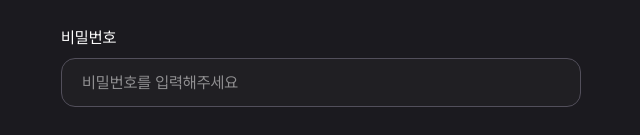
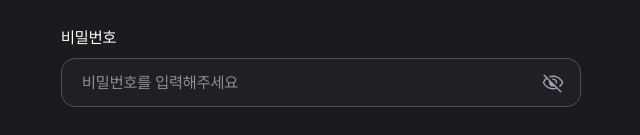
Before and after one commit to part3-5team/Taskify, a Next.js app: page /login in a window 1280 px wide. Shown: the part 323-458 px from the top of the page, without its empty margins (319-959 px from the left). Built offline with nearby package versions, Linux system fonts and the light colour scheme.

Commit message:
feat: 로그인 폼 비밀번호 인풋에 토글 버튼 추가

```diff
--- a/components/auth/LoginForm/index.tsx
+++ b/components/auth/LoginForm/index.tsx
@@ -3,19 +3,25 @@
 import Input from '@/components/common/input'
 import Button from '@/components/common/button'
 import useLoginForm from '@/hooks/useLoginForm'
+import OpenEyeIcon from '@/assets/icons/ic_visibility_on.svg'
+import CloseEyeIcon from '@/assets/icons/ic_visibility_off.svg'
 
 export default function LoginForm() {
   const {
     email,
     password,
+    isPasswordVisible,
     setEmail,
     setPassword,
+    togglePasswordVisibility,
     handleEmailBlur,
     handlePasswordBlur,
     emailError,
     passwordError,
     isFormValid,
   } = useLoginForm()
+
+  const PasswordIcon = isPasswordVisible ? OpenEyeIcon : CloseEyeIcon
 
   return (
     <form action="" className="text-white" onSubmit={(e) => e.preventDefault()}>
@@ -40,7 +46,7 @@ export default function LoginForm() {
       <div className="mb-7.5 flex w-full flex-col gap-3">
         <label htmlFor="password">비밀번호</label>
         <Input
-          type="password"
+          type={isPasswordVisible ? 'text' : 'password'}
           id="password"
           name="password"
           value={password}
@@ -56,7 +62,16 @@ export default function LoginForm() {
           }
           errorMessage={passwordError}
           className="py-3.5"
-        />
+        >
+          <button
+            type="button"
+            onClick={togglePasswordVisibility}
+            aria-label={isPasswordVisible ? '비밀번호 숨기기' : '비밀번호 보기'}
+            className="flex items-center"
+          >
+            <PasswordIcon className="size-6" />
+          </button>
+        </Input>
       </div>
 
       <div>
--- a/hooks/useLoginForm.ts
+++ b/hooks/useLoginForm.ts
@@ -7,6 +7,8 @@ export default function useLoginForm() {
 
   const [emailTouched, setEmailTouched] = useState(false)
   const [passwordTouched, setPasswordTouched] = useState(false)
+
+  const [isPasswordVisible, setIsPasswordVisible] = useState(false)
 
   const isEmailValid = validateEmail(email)
   const isPasswordValid = validatePassword(password)
@@ -19,8 +21,10 @@ export default function useLoginForm() {
   return {
     email,
     password,
+    isPasswordVisible,
     setEmail,
     setPassword,
+    togglePasswordVisibility: () => setIsPasswordVisible((prev) => !prev),
     handleEmailBlur: () => setEmailTouched(true),
     handlePasswordBlur: () => setPasswordTouched(true),
     emailError: emailError ? '올바른 이메일 형식이 아닙니다.' : '',
```
